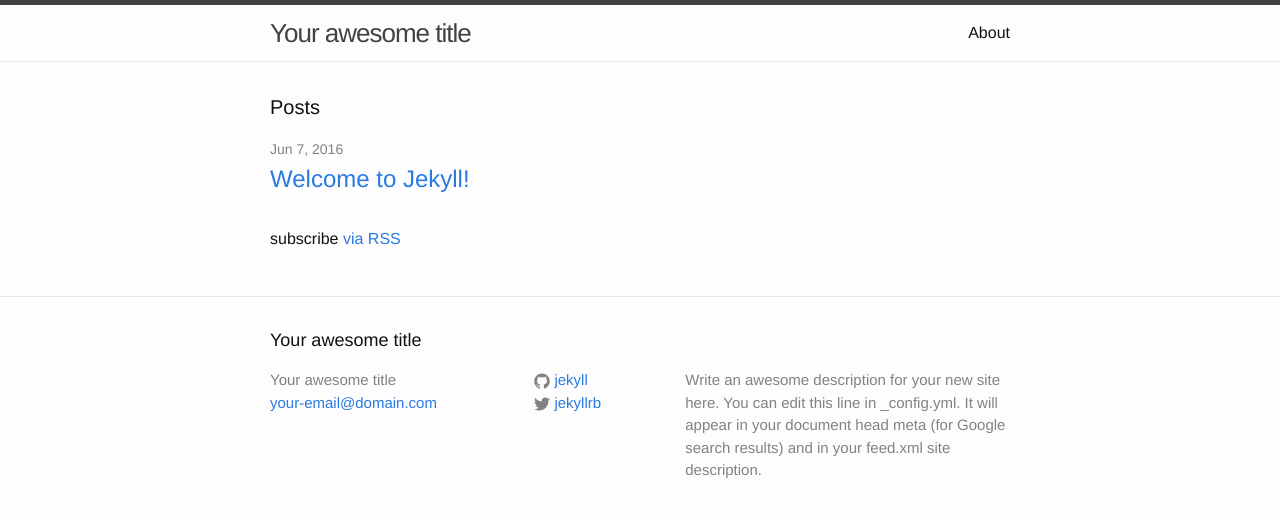
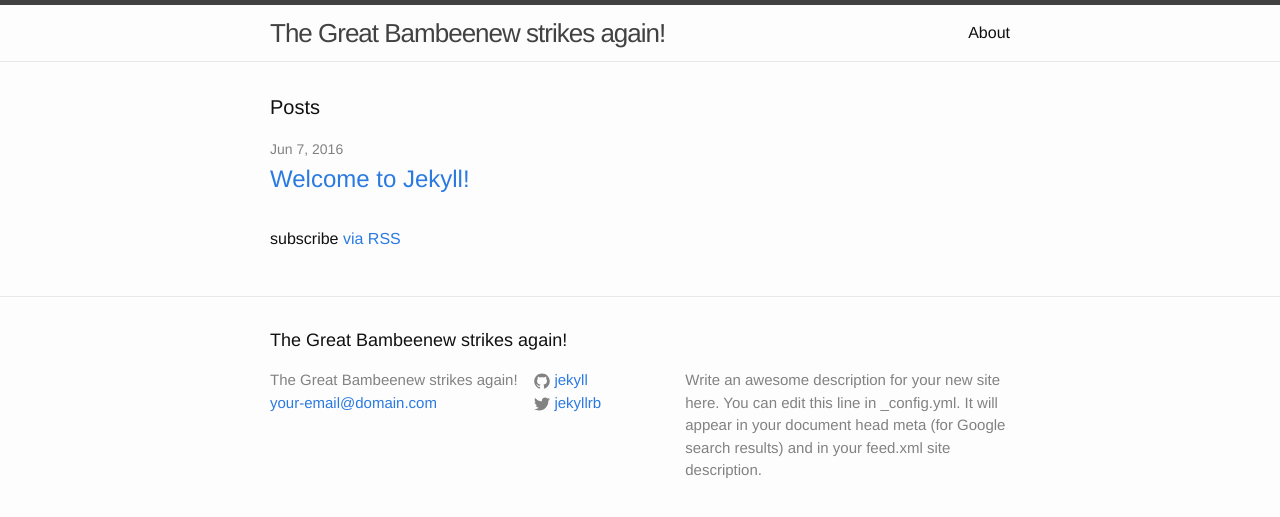
Before and after one commit to TechnoMayhem/technomayhem.github.io, a Jekyll site: the page built from index.html, in a window 1280 px wide. Shown: the top 517 px of the page. Built offline with Jekyll 4.4.1, drawn with Linux system fonts in a browser that asks for light colours.

Commit message:
Update _config.yml

```diff
--- a/_config.yml
+++ b/_config.yml
@@ -6,7 +6,7 @@
 # 'jekyll serve'. If you change this file, please restart the server process.
 
 # Site settings
-title: Your awesome title
+title: The Great Bambeenew strikes again!
 email: your-email@domain.com
 description: > # this means to ignore newlines until "baseurl:"
   Write an awesome description for your new site here. You can edit this
```
